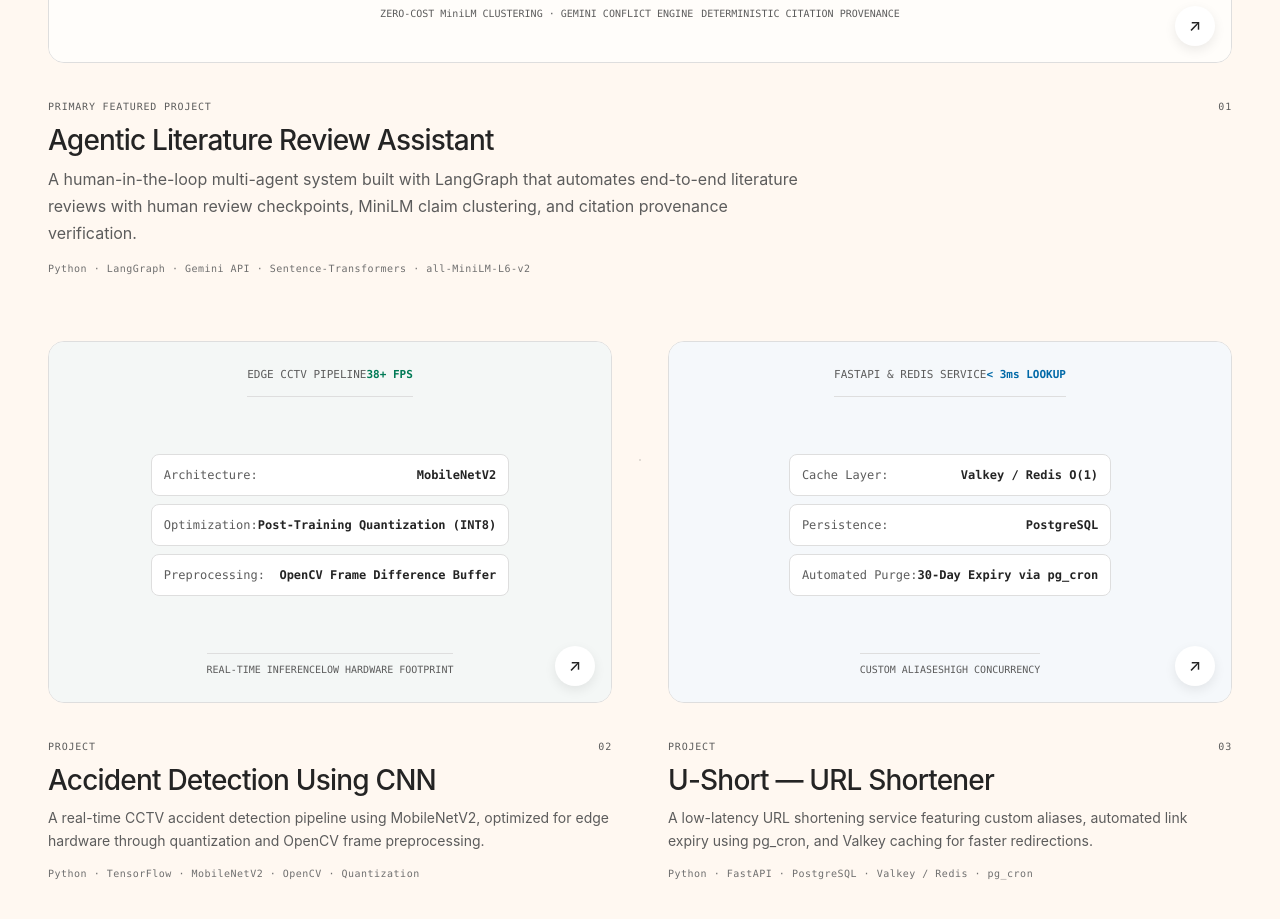
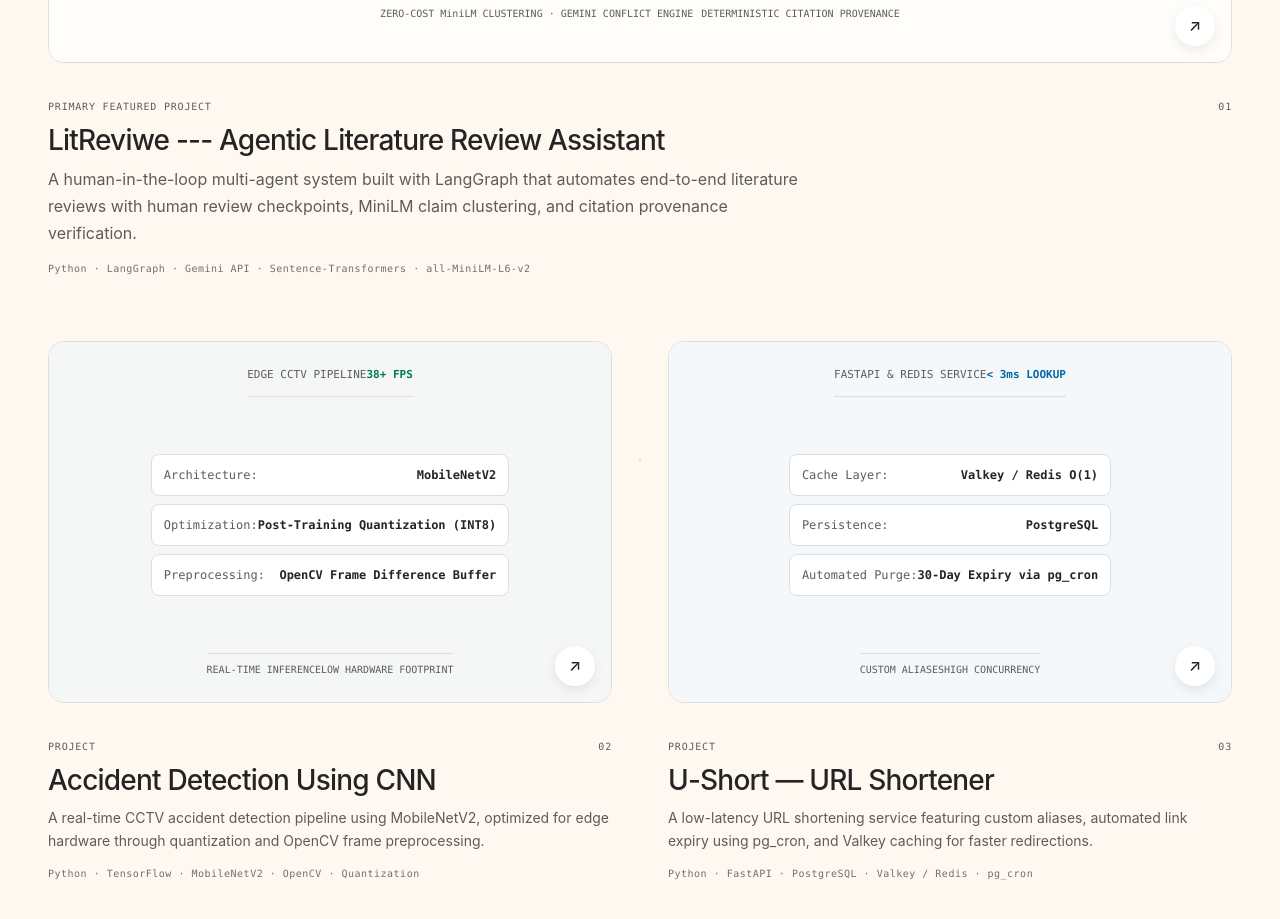
Before and after one commit to prerna12github/Personal-Portfolio, a React (Vite) app: page / in a window 1280 px wide. Shown: the part 2340-3259 px from the top of the page. Built offline with nearby package versions, Linux system fonts and the light colour scheme.

Commit message:
chnages project title

```diff
--- a/src/data/portfolioData.js
+++ b/src/data/portfolioData.js
@@ -27,7 +27,7 @@ export const personalInfo = {
 export const featuredProjects = {
   flagship: {
     id: "agentic-literature-review",
-    title: "Agentic Literature Review Assistant",
+    title: "LitReviwe --- Agentic Literature Review Assistant",
     category: "Featured Engineering Project · Agentic AI",
     github: "https://github.com/prerna12github/agentic-literature-review",
     problem: "Academic literature reviews require researchers to synthesize dozens of complex research papers, identify hidden contradictions, and maintain meticulous citation accuracy—a labor-intensive process vulnerable to oversight and hallucination.",
```
